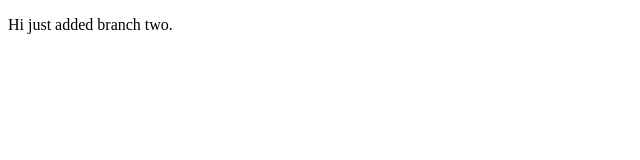
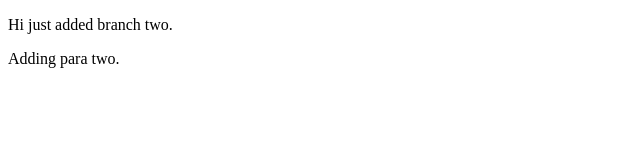
Before and after one commit to Zakir2855/mergeconcept, a plain HTML site: page index.html in a window 1280 px wide. Shown: the full height of the page, 0-640 px from the left. Drawn offline with Linux system fonts and the light colour scheme.

Commit message:
adding para two.

```diff
--- a/index.html
+++ b/index.html
@@ -7,5 +7,6 @@
 </head>
 <body>
     <p>Hi just added branch two.</p>
+    <p>Adding para two.</p>
 </body>
 </html>
```
